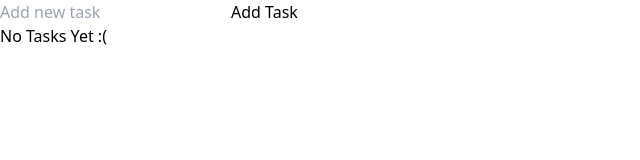
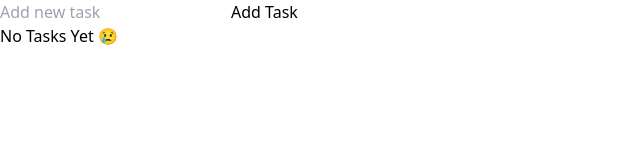
Before and after one commit to TasnimAnas/redux-task-manager, a React (Vite) app: page / in a window 1280 px wide. Shown: the top 160 px of the page, without its empty margins (0-640 px from the left). Built offline with nearby package versions, Linux system fonts and the light colour scheme.

Commit message:
header changes

```diff
--- a/src/components/Todo.jsx
+++ b/src/components/Todo.jsx
@@ -21,7 +21,7 @@ const Todo = () => {
           );
         })
       ) : (
-        <h2 className="text-black text-4xl">{"No Tasks Yet :("}</h2>
+        <h2 className="text-black text-3xl">{"No Tasks Yet 😢"}</h2>
       )}
     </div>
   );
```
